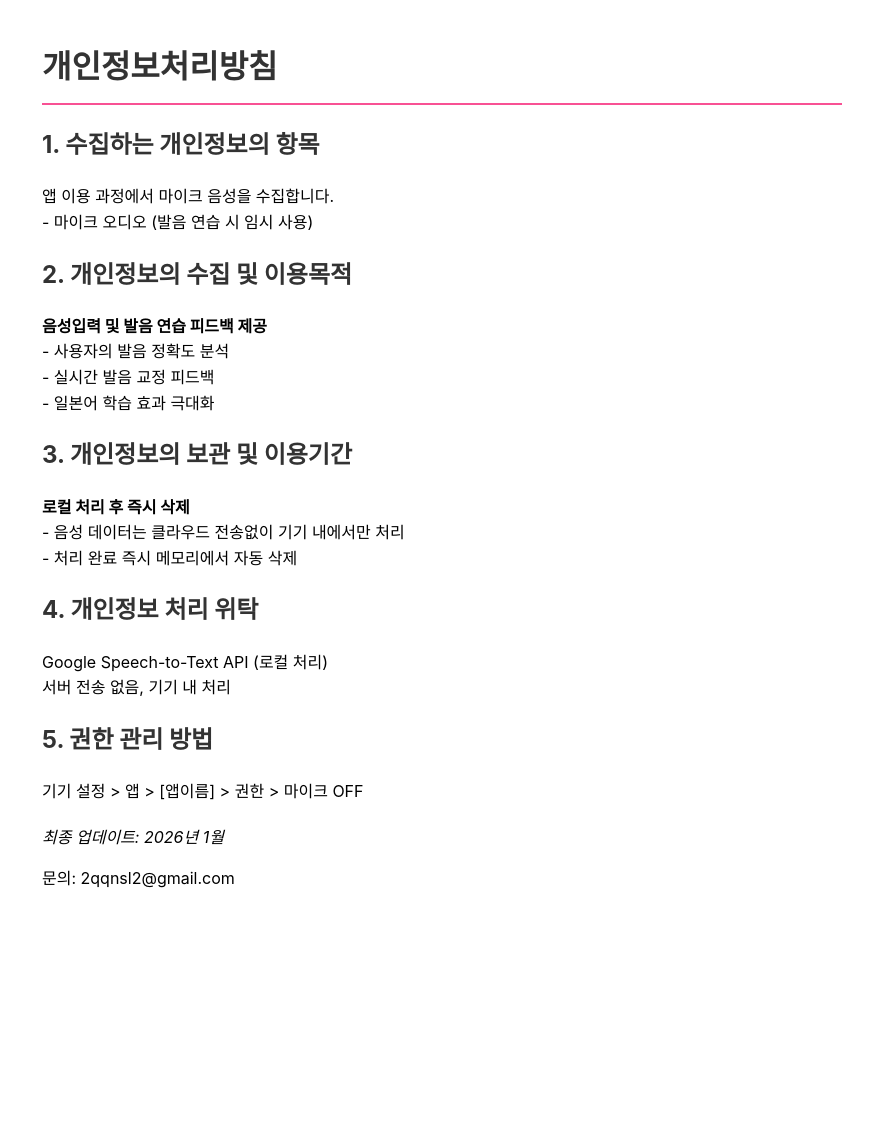
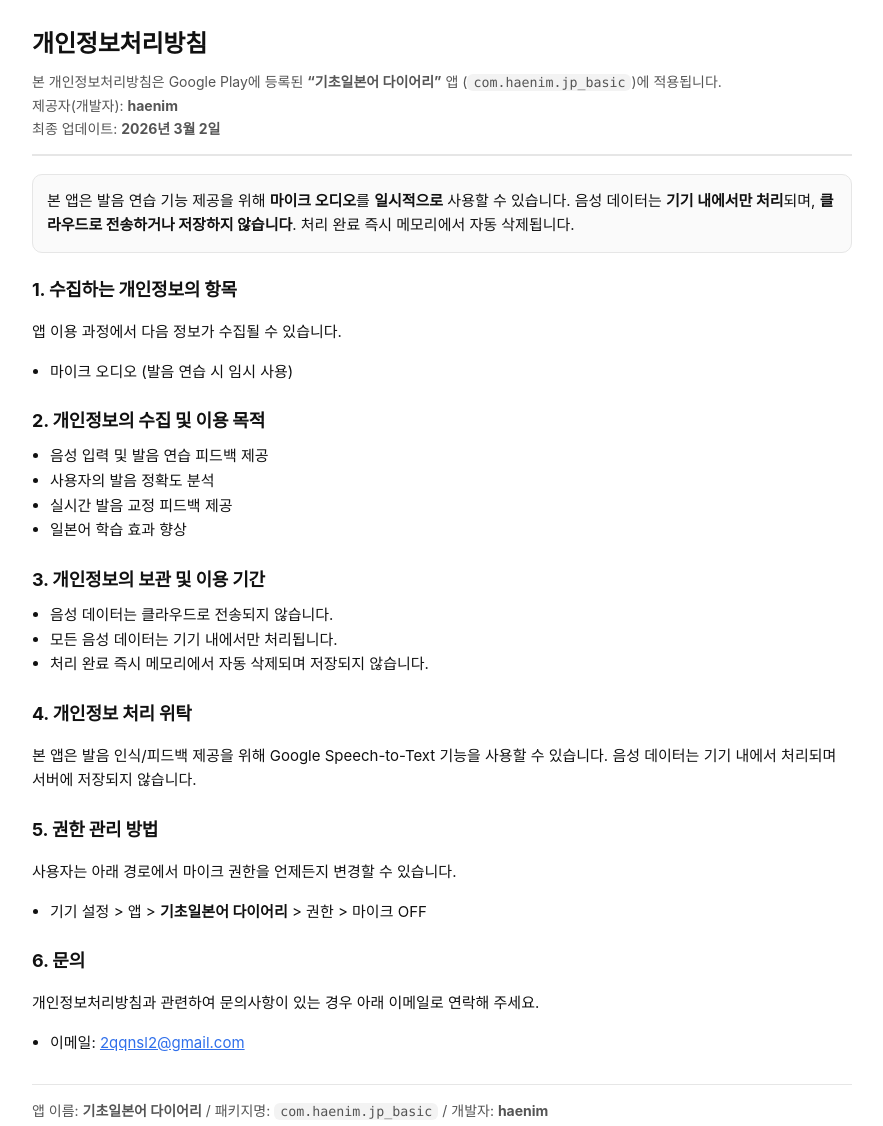
Before and after one commit to hnkim0116/jp-privacy-policy, a plain HTML site: page index.html in a window 1280 px wide. Shown: the whole page, without its empty margins (198-1081 px from the left). Before the commit the page ends 932 px from the top, so only its background shows below. Drawn offline with Linux system fonts and the light colour scheme.

Commit message:
Revise privacy policy for '기초일본어 다이어리' app

```diff
--- a/index.html
+++ b/index.html
@@ -1,54 +1,162 @@
 <!DOCTYPE html>
 <html lang="ko">
 <head>
-    <meta charset="UTF-8">
-    <meta name="viewport" content="width=device-width, initial-scale=1.0">
-    <title>개인정보처리방침 - 일본어 학습 앱</title>
-    <style>
-        body { font-family: -apple-system,BlinkMacSystemFont,"Segoe UI",Roboto,"Noto Sans KR",sans-serif; max-width:800px; margin:0 auto; padding:20px; line-height:1.6; }
-        h1,h2 { color:#333; }
-        h1 { border-bottom:2px solid #f85194; padding-bottom:10px; }
-        .section { margin:20px 0; }
-    </style>
+  <meta charset="UTF-8" />
+  <meta name="viewport" content="width=device-width, initial-scale=1" />
+  <title>개인정보처리방침 - 기초일본어 다이어리</title>
+  <style>
+    :root {
+      --text: #111;
+      --muted: #555;
+      --border: #e6e6e6;
+      --bg: #ffffff;
+      --accent: #2f6feb;
+    }
+    body {
+      margin: 0;
+      background: var(--bg);
+      color: var(--text);
+      font-family: -apple-system, BlinkMacSystemFont, "Segoe UI", Roboto, "Noto Sans KR",
+        "Apple SD Gothic Neo", Arial, sans-serif;
+      line-height: 1.65;
+    }
+    main {
+      max-width: 820px;
+      margin: 0 auto;
+      padding: 24px 18px 56px;
+    }
+    header {
+      border-bottom: 2px solid var(--border);
+      padding-bottom: 14px;
+      margin-bottom: 18px;
+    }
+    h1 {
+      font-size: 24px;
+      margin: 0 0 6px;
+      letter-spacing: -0.2px;
+    }
+    .meta {
+      color: var(--muted);
+      font-size: 14px;
+    }
+    h2 {
+      font-size: 18px;
+      margin: 22px 0 8px;
+      letter-spacing: -0.2px;
+    }
+    p, li {
+      font-size: 15px;
+    }
+    ul {
+      margin: 8px 0 0 18px;
+      padding: 0;
+    }
+    .box {
+      border: 1px solid var(--border);
+      border-radius: 10px;
+      padding: 14px 14px;
+      background: #fafafa;
+      margin-top: 12px;
+    }
+    a { color: var(--accent); }
+    footer {
+      margin-top: 28px;
+      padding-top: 14px;
+      border-top: 1px solid var(--border);
+      color: var(--muted);
+      font-size: 14px;
+    }
+    code {
+      background: #f3f3f3;
+      padding: 1px 6px;
+      border-radius: 6px;
+      font-family: ui-monospace, SFMono-Regular, Menlo, Monaco, Consolas, "Liberation Mono", monospace;
+      font-size: 0.95em;
+    }
+  </style>
 </head>
 <body>
-    <h1>개인정보처리방침</h1>
+  <main>
+    <header>
+      <h1>개인정보처리방침</h1>
+      <div class="meta">
+        본 개인정보처리방침은 Google Play에 등록된 <strong>“기초일본어 다이어리”</strong> 앱
+        (<code>com.haenim.jp_basic</code>)에 적용됩니다.
+        <br />
+        제공자(개발자): <strong>haenim</strong>
+        <br />
+        최종 업데이트: <strong>2026년 3월 2일</strong>
+      </div>
+    </header>
 
-    <div class="section">
-        <h2>1. 수집하는 개인정보의 항목</h2>
-        <p>앱 이용 과정에서 마이크 음성을 수집합니다.<br>
-        - 마이크 오디오 (발음 연습 시 임시 사용)</p>
-    </div>
+    <section class="box" aria-label="요약">
+      <p style="margin:0;">
+        본 앱은 발음 연습 기능 제공을 위해 <strong>마이크 오디오</strong>를 <strong>일시적으로</strong> 사용할 수 있습니다.
+        음성 데이터는 <strong>기기 내에서만 처리</strong>되며, <strong>클라우드로 전송하거나 저장하지 않습니다</strong>.
+        처리 완료 즉시 메모리에서 자동 삭제됩니다.
+      </p>
+    </section>
 
-    <div class="section">
-        <h2>2. 개인정보의 수집 및 이용목적</h2>
-        <p><b>음성입력 및 발음 연습 피드백 제공</b><br>
-        - 사용자의 발음 정확도 분석<br>
-        - 실시간 발음 교정 피드백<br>
-        - 일본어 학습 효과 극대화</p>
-    </div>
+    <section>
+      <h2>1. 수집하는 개인정보의 항목</h2>
+      <p>앱 이용 과정에서 다음 정보가 수집될 수 있습니다.</p>
+      <ul>
+        <li>마이크 오디오 (발음 연습 시 임시 사용)</li>
+      </ul>
+    </section>
 
-    <div class="section">
-        <h2>3. 개인정보의 보관 및 이용기간</h2>
-        <p><b>로컬 처리 후 즉시 삭제</b><br>
-        - 음성 데이터는 클라우드 전송없이 기기 내에서만 처리<br>
-        - 처리 완료 즉시 메모리에서 자동 삭제</p>
-    </div>
+    <section>
+      <h2>2. 개인정보의 수집 및 이용 목적</h2>
+      <ul>
+        <li>음성 입력 및 발음 연습 피드백 제공</li>
+        <li>사용자의 발음 정확도 분석</li>
+        <li>실시간 발음 교정 피드백 제공</li>
+        <li>일본어 학습 효과 향상</li>
+      </ul>
+    </section>
 
-    <div class="section">
-        <h2>4. 개인정보 처리 위탁</h2>
-        <p>Google Speech-to-Text API (로컬 처리)<br>
-        서버 전송 없음, 기기 내 처리</p>
-    </div>
+    <section>
+      <h2>3. 개인정보의 보관 및 이용 기간</h2>
+      <ul>
+        <li>음성 데이터는 클라우드로 전송되지 않습니다.</li>
+        <li>모든 음성 데이터는 기기 내에서만 처리됩니다.</li>
+        <li>처리 완료 즉시 메모리에서 자동 삭제되며 저장되지 않습니다.</li>
+      </ul>
+    </section>
 
-    <div class="section">
-        <h2>5. 권한 관리 방법</h2>
-        <p>기기 설정 > 앱 > [앱이름] > 권한 > 마이크 OFF</p>
-    </div>
+    <section>
+      <h2>4. 개인정보 처리 위탁</h2>
+      <p>
+        본 앱은 발음 인식/피드백 제공을 위해 Google Speech-to-Text 기능을 사용할 수 있습니다.
+        음성 데이터는 기기 내에서 처리되며 서버에 저장되지 않습니다.
+      </p>
+    </section>
 
-    <div class="section">
-        <p><i>최종 업데이트: 2026년 1월</i></p>
-        <p>문의: 2qqnsl2@gmail.com</p>
-    </div>
+    <section>
+      <h2>5. 권한 관리 방법</h2>
+      <p>사용자는 아래 경로에서 마이크 권한을 언제든지 변경할 수 있습니다.</p>
+      <ul>
+        <li>기기 설정 &gt; 앱 &gt; <strong>기초일본어 다이어리</strong> &gt; 권한 &gt; 마이크 OFF</li>
+      </ul>
+    </section>
+
+    <section>
+      <h2>6. 문의</h2>
+      <p>
+        개인정보처리방침과 관련하여 문의사항이 있는 경우 아래 이메일로 연락해 주세요.
+      </p>
+      <ul>
+        <li>이메일: <a href="mailto:2qqnsl2@gmail.com">2qqnsl2@gmail.com</a></li>
+      </ul>
+    </section>
+
+    <footer>
+      <div>
+        앱 이름: <strong>기초일본어 다이어리</strong> /
+        패키지명: <code>com.haenim.jp_basic</code> /
+        개발자: <strong>haenim</strong>
+      </div>
+    </footer>
+  </main>
 </body>
 </html>
```
